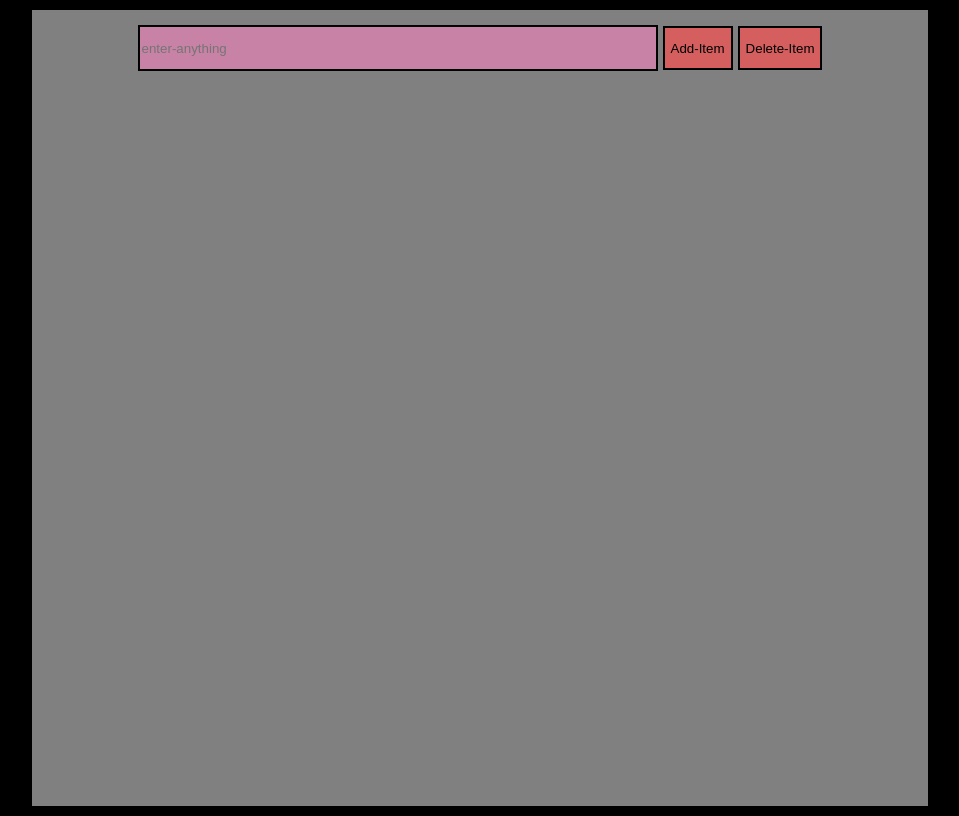
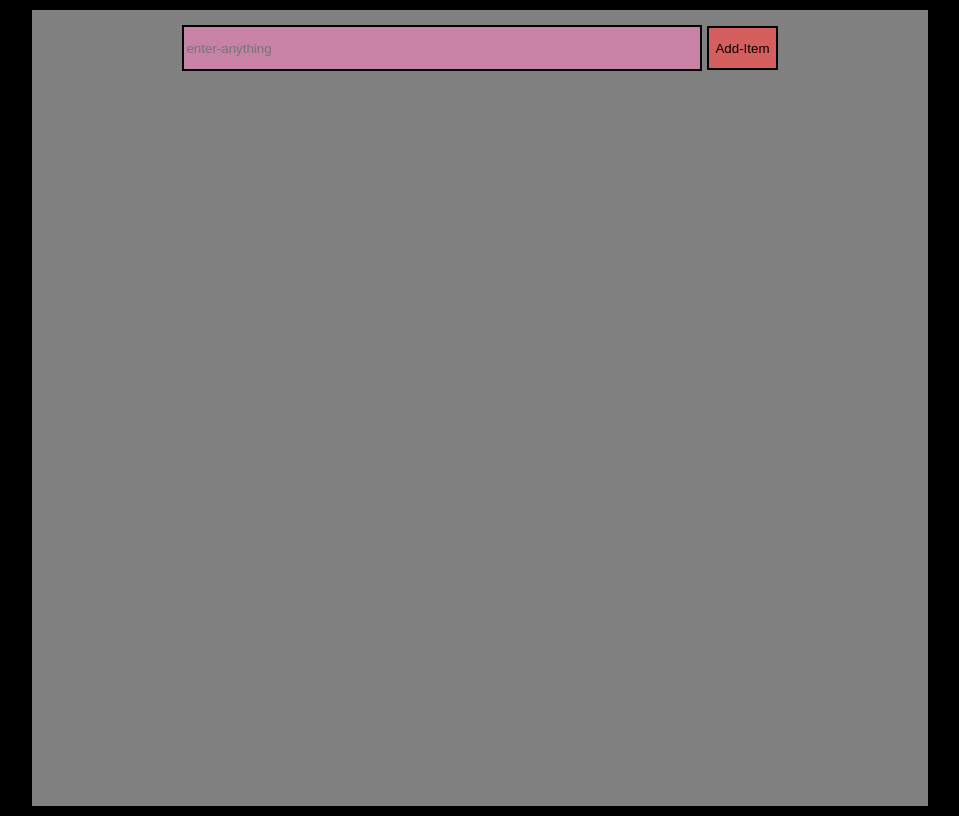
Before and after one commit to jatinkushwaha0/todo, a plain HTML site: page index.html in a window 1280 px wide. Shown: the whole page, without its empty margins (168-1127 px from the left). Drawn offline with Linux system fonts and the light colour scheme.

Commit message:
Update index.html

```diff
--- a/index.html
+++ b/index.html
@@ -11,7 +11,7 @@
         <div class="wrap">
             <input type="text" placeholder="enter-anything">
             <button class="submit">Add-Item</button>
-            <button class="delete">Delete-Item</button>
+
         </div>
         <div class="list">
             <ol class="ol">
```
